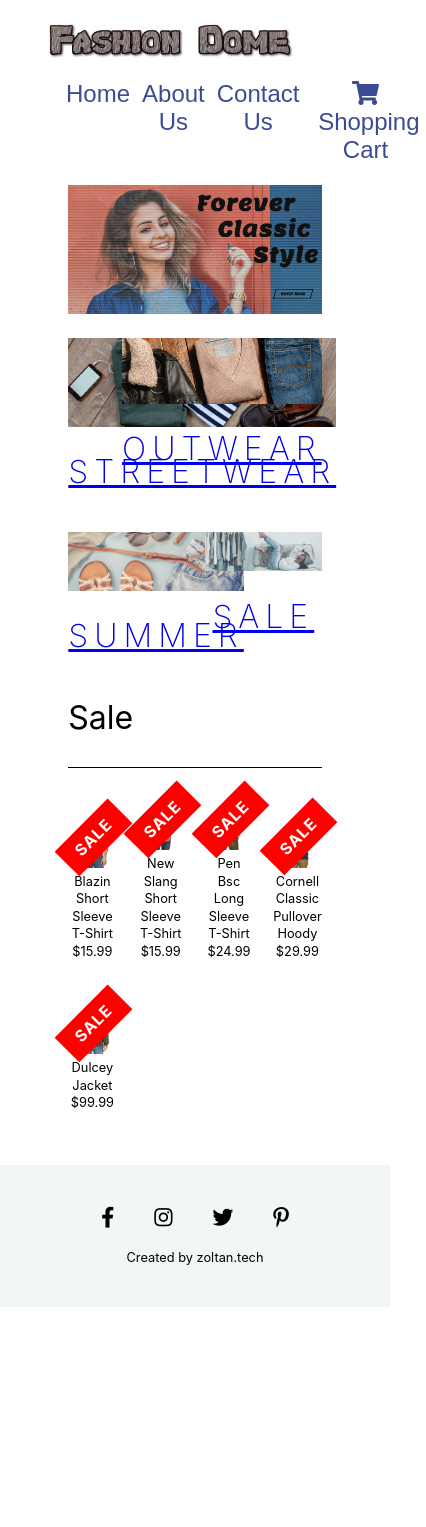
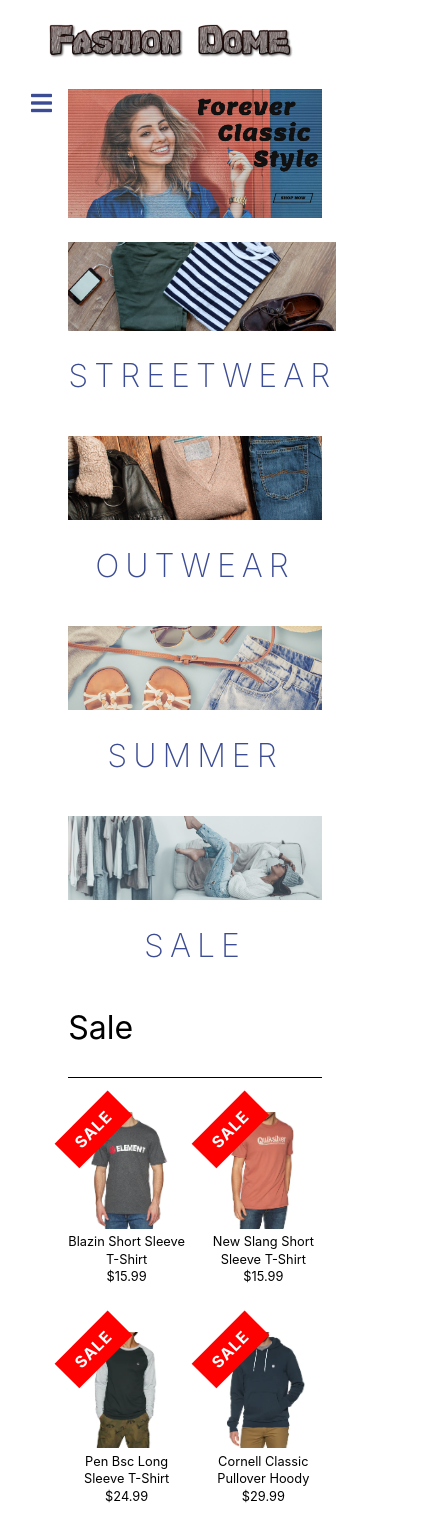
Before and after one commit to zoltanlederer/fashion-dome, a React (Create React App) app: page /shopping/sale in a window 390 px wide. Shown: the top 1527 px of the page, 426 px wide, since content can reach past the window. Before the commit the page ends 1307 px from the top, so only its background shows below. Built offline with nearby package versions, Linux system fonts and the light colour scheme; what google-maps-react would draw is missing.

Commit message:
Responsive design fixed

```diff
--- a/src/App.js
+++ b/src/App.js
@@ -103,7 +103,7 @@ const App = () => {
 
     if (item === 'All'){
       console.log('item');
-      alert('This website is only a presentation');
+      alert('This website is for demonstration purpose');
       setCart([]);
     }
   };
--- a/src/components/ContactUs.css
+++ b/src/components/ContactUs.css
@@ -79,3 +79,14 @@
 	background:linear-gradient(to bottom, #e9e9e9 5%, #f9f9f9 100%);
 	background-color:#e9e9e9;
 }
+
+
+@media all and (max-width: 750px) {
+	.contact-map{
+		display: none;
+	}
+
+	.form-part0 input, .form-part0 textarea {
+		width: 170%;
+	}
+}
--- a/src/components/Header.css
+++ b/src/components/Header.css
@@ -22,6 +22,16 @@
     cursor: pointer;
 }
 
+
+.header-small a{
+    color: rgb(60, 76, 148);
+    text-decoration: none;
+}
+
+.header-small a:hover{
+    color: rgb(95, 111, 255);
+}
+
 .header-small-left{
     grid-column: 2 / 4;
     justify-self: left;
@@ -35,3 +45,20 @@
 .header-medium img, .header-small img{
     width: 100%;
 }
+
+
+@media all and (max-width: 750px) {
+    .header-small-left{
+        grid-column: 2 / 6;
+    }
+
+    .header-small-right{
+        grid-column: 2 / 6;
+    }
+}
+
+@media all and (max-width: 370px) {
+    .header div h1{
+        font-size: 1rem;
+    }
+}
--- a/src/components/Nav.css
+++ b/src/components/Nav.css
@@ -1,5 +1,9 @@
 .nav-header{
     margin: 20px;
+}
+
+.nav-nav{
+    position: relative;
 }
 
 .nav-header h1{
@@ -11,7 +15,7 @@
     width: 250px;
 }
 
-.nav-nav ul{
+.nav-list{
     display: flex;
     justify-content: space-around;
     list-style: none;
@@ -31,3 +35,34 @@
 .nav-header button:hover{
     color: rgb(95, 111, 255);
 }
+
+.nav-toggle{
+    display: none;
+}
+
+
+@media all and (max-width: 750px) {
+    .nav-toggle{
+        display: block;
+        position: absolute;
+        margin-left: 5px;
+        margin-top: 10px;
+    }
+
+    .nav-list-none{
+        display: none;
+    }
+
+    .nav-list-display{
+        display: flex;
+        flex-direction: column;
+        padding: 15px 20px 20px 10px;
+        left: 40px;
+        background-color: rgba(134, 181, 200, 0.7);
+        border-radius: 15px;
+    }
+
+    .nav-list li{
+        text-align: center;
+    }
+}
--- a/src/components/Nav.js
+++ b/src/components/Nav.js
@@ -1,8 +1,21 @@
-import React from 'react';
+import React, { useState } from 'react';
 import './Nav.css';
 import { Link } from 'react-router-dom';
 
 const Nav = ({onPageChange, subPage, scrollTo}) => {
+
+    // style={{color: "red"}}
+
+    const [navToggle, setNavToggle] = useState(true)
+
+    let toggleBtn = navToggle ? 'nav-list nav-list-none' : 'nav-list nav-list-display';
+
+    console.log(navToggle)
+
+    // const navBarStyle = {
+    //   color: 'red'
+    // };
+
     return (
       <header className="nav-header">
         <div>
@@ -22,7 +35,8 @@ const Nav = ({onPageChange, subPage, scrollTo}) => {
           </h1>
         </div>
         <nav className="nav-nav">
-          <ul>
+          <button className="nav-toggle" onClick={() => setNavToggle(!navToggle)} /* style={navBarStyle} */ ><i className="fas fa-bars "></i></button>
+          <ul className={toggleBtn}>
             <li>
             <Link to='/'>
               <button
@@ -30,6 +44,7 @@ const Nav = ({onPageChange, subPage, scrollTo}) => {
                   onPageChange({ page: "main" });
                   subPage("");
                   scrollTo('stop');
+                  setNavToggle(!navToggle);
                 }}
               >
                 Home
@@ -42,6 +57,7 @@ const Nav = ({onPageChange, subPage, scrollTo}) => {
                 onClick={() => {
                   onPageChange({ page: "about" });
                   subPage("");
+                  setNavToggle(!navToggle);
                 }}>About Us</button>
             </Link>
             </li>
@@ -51,12 +67,17 @@ const Nav = ({onPageChange, subPage, scrollTo}) => {
                 onClick={() => {
                   onPageChange({ page: "contact" });
                   subPage("");
+                  setNavToggle(!navToggle);
                 }}>Contact Us</button>
             </Link>
             </li>
             <li>
             <Link to='/cart'>
-              <button onClick={() => onPageChange({ page: "shoppingCart" })}>
+              <button onClick={() => {
+                onPageChange({ page: "shoppingCart" })
+                setNavToggle(!navToggle);
+                }}
+              >
                 <i className="fas fa-shopping-cart"></i>
                 &nbsp;Shopping Cart
               </button>
--- a/src/components/ProductList.css
+++ b/src/components/ProductList.css
@@ -65,3 +65,32 @@
     letter-spacing: 1px;
     position: absolute;
 }
+
+
+@media all and (max-width: 750px) {
+    .product:nth-child(2n+1){
+        grid-column: 2 / 4;
+    }
+
+    .product{
+        grid-column: 4 / 6;
+    }
+}
+
+@media all and (max-width: 370px) {
+    .product{
+        grid-column: 2 / 6;
+    }
+
+    .product:nth-child(2n+1){
+        grid-column: 2 / 6;
+    }
+
+    .product:nth-child(4n+1){
+        grid-column: 2 / 6;
+    }
+
+    .product-item img{
+        width: 75%;
+    }
+}
--- a/src/components/ProductPage.css
+++ b/src/components/ProductPage.css
@@ -153,3 +153,14 @@
 .myAlert {
     font-size: 8em;
 }
+
+
+@media all and (max-width: 510px) {
+    .product-page-list-part1{
+        grid-column: 2/6;
+    }
+
+    .product-page-list-part2{
+        grid-column: 2/6;
+    }
+}
```
